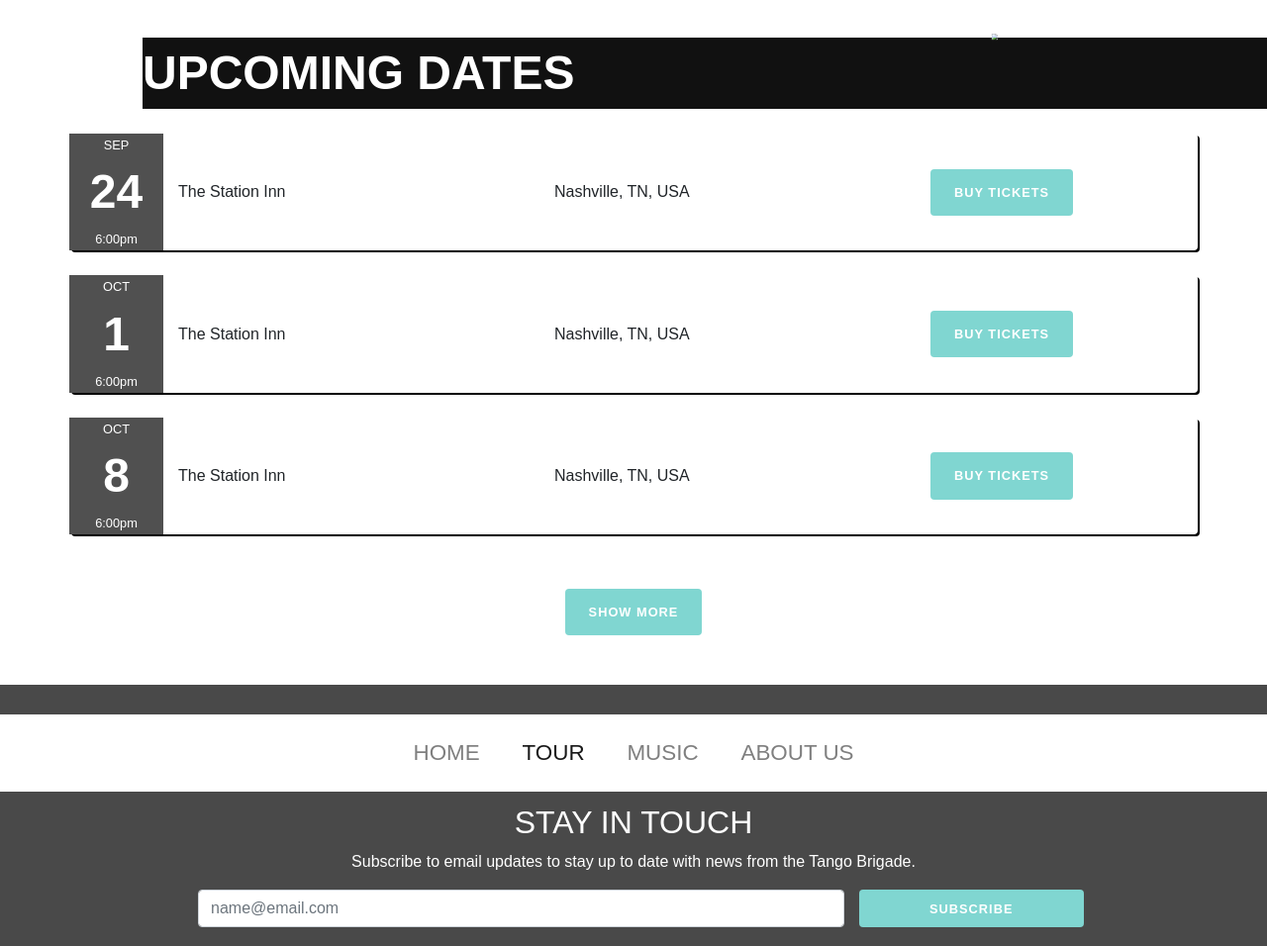
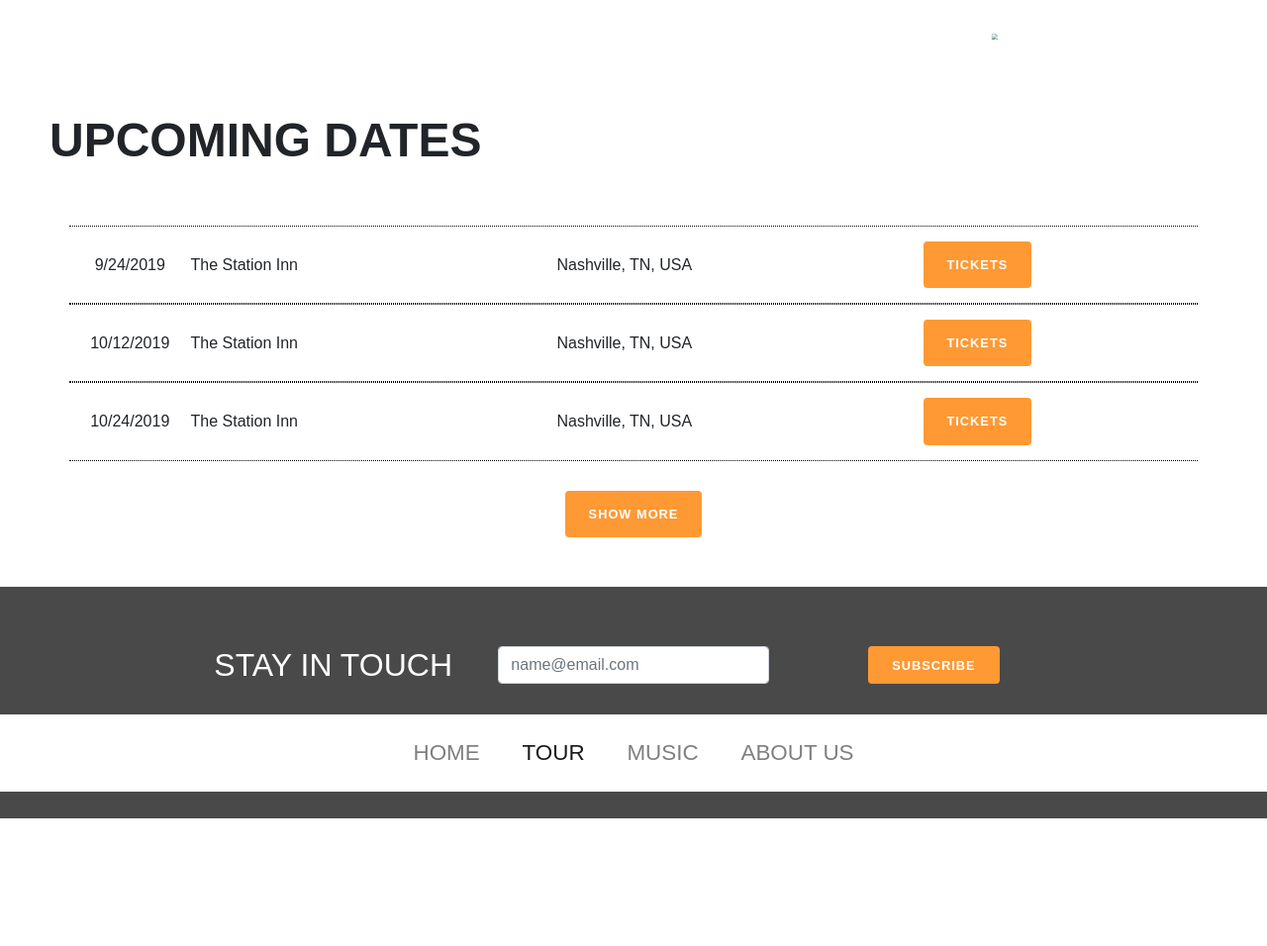
Before and after one commit to kelsey-21/starjets, a plain HTML site: page tour.html in a window 1280 px wide. Shown: the whole page at 99% size. After the commit the page ends 832 px from the top, so only its background shows below. Drawn offline with nearby package versions, Linux system fonts and the light colour scheme.

Commit message:
fixes to tour pages

```diff
--- a/main.css
+++ b/main.css
@@ -222,20 +222,13 @@ TOUR
 #tour-dates {
     margin: auto;
     width: auto;
-
 }
 
 .tour {
-    margin-top: 25px;
-    margin-bottom: 25px;
     background-color: white;
-    border-radius: 4px 4px 4px 4px;
-    box-shadow: 2px 2px black;
-}
-
-.date-zone {
-    color: white;
-    background-color: #505050;
+    border-top: 1px dotted black;
+    border-bottom: 1px dotted black;
+    padding: 15px;
 }
 
 .date-zone-row {
@@ -245,14 +238,8 @@ TOUR
 }
 
 .month, .time {
-    font-size: 0.8em;
     margin-top: 2px;
     margin-bottom: 2px;
-}
-
-.day {
-    font-size: 3em;
-    font-weight: bold;
 }
 
 .center {
@@ -262,10 +249,7 @@ TOUR
 #upcoming {
     font-size: 3em;
     font-weight: bold;
-    color: white;
-    margin-left: 3em;
-    margin-top: -50px;
-    margin-bottom: 20px;
+    margin: 50px;
 }
 
 .btn {
@@ -282,16 +266,16 @@ TOUR
 }
 
 .btn-primary {
-    background: #80d6d1;
+    background: #ff9934;
     color: #ffffff;
 }
 
 .btn-primary:hover, .btn-primary:focus, .btn-primary:active, .btn-primary.active, .open > .dropdown-toggle.btn-primary {
-    background: #57c9c3;
+    background: #ff9934;
 }
 
 .btn-primary:active, .btn-primary.active {
-    background: #007299;
+    background: #ff9934;
     box-shadow: none;
 }
 
@@ -305,11 +289,11 @@ TOUR
     background-color: rgba(0, 0, 0, 0.712); /* Black w/opacity/see-through */
     color: white;
     margin: auto;
-    padding: 40px 200px;
+    padding: 20px 200px;
 }
 
 #border-nav {
-    padding: 80px 160px;
+    padding: 50px 160px;
     background-color: rgb(0,0,0); /* Fallback color */
     background-color: rgba(0, 0, 0, 0.712); /* Black w/opacity/see-through */
 }
--- a/main.js
+++ b/main.js
@@ -31,25 +31,19 @@ const bandMembers = [
 //////////////////////
 tourDates = [
     {
-        month: 'SEP',
-        day: '24',
-        time: '6:00pm',
+        date: '9/24/2019',
         venue: 'The Station Inn',
         location: 'Nashville, TN, USA',
         linkToTickets: 'https://www.ticketmaster.com/',
     },
     {
-        month: 'OCT',
-        day: '1',
-        time: '6:00pm',
+        date: '10/12/2019',
         venue: 'The Station Inn',
         location: 'Nashville, TN, USA',
         linkToTickets: 'https://www.ticketmaster.com/',
     },
     {
-        month: 'OCT',
-        day: '8',
-        time: '6:00pm',
+        date: '10/24/2019',
         venue: 'The Station Inn',
         location: 'Nashville, TN, USA',
         linkToTickets: 'https://www.ticketmaster.com/',
@@ -58,25 +52,19 @@ tourDates = [
 
 moreTourDates = [
     {
-        month: 'OCT',
-        day: '15',
-        time: '6:00pm',
+        date: '10/31/2019',
         venue: 'The Station Inn',
         location: 'Nashville, TN, USA',
         linkToTickets: 'https://www.ticketmaster.com/',
     },
     {
-        month: 'OCT',
-        day: '22',
-        time: '6:00pm',
+        date: '11/14/2019',
         venue: 'The Station Inn',
         location: 'Nashville, TN, USA',
         linkToTickets: 'https://www.ticketmaster.com/',
     },
     {
-        month: 'OCT',
-        day: '29',
-        time: '6:00pm',
+        date: '12/21/2019',
         venue: 'The Station Inn',
         location: 'Nashville, TN, USA',
         linkToTickets: 'https://www.ticketmaster.com/',
@@ -119,6 +107,12 @@ const starjetsAlbums = [
         albumYear: 'Jan 21 2016',
         songs: [],
     },
+    {
+        albumArt: './images/album-art6.jpg',
+        albumTitle: 'Starjets',
+        albumYear: 'Feb 21 2012',
+        songs: [],
+    },
 ];
 
 // PRINT TO DOM
@@ -135,13 +129,11 @@ const tourDatePrinter = (tourArr) => {
         tourCard += `
         <div class="tour row d-flex align-items-center">
             <div class="date-zone col-1">
-                <div class="row date-zone-row month">${tourArr[i].month}</div>
-                <div class="row date-zone-row day">${tourArr[i].day}</div>
-                <div class="row date-zone-row time">${tourArr[i].time}</div>
+                <div class="row date-zone-row month">${tourArr[i].date}</div>
             </div>
             <div class="col-4 venue">${tourArr[i].venue}</div>
             <div class="col-4 location">${tourArr[i].location}</div>
-            <div class="col-2 button"><a href="${tourArr[i].linkToTickets}" target="_blank" class="btn btn-primary">BUY TICKETS</a></div>
+            <div class="col-2 button"><a href="${tourArr[i].linkToTickets}" target="_blank" class="btn btn-primary">TICKETS</a></div>
         </div>
         `
     }
@@ -183,15 +175,17 @@ const printMessage = () => {
 
 const printEmailForm = () => {
     let emailString = `
-    <div>
-    <h2>STAY IN TOUCH</h2>
-    <P>Subscribe to email updates to stay up to date with news from the Tango Brigade.</P>
-    <form class="row">
-        <div class="form-group col-9">
-          <input type="email" class="form-control" id="exampleInputEmail1" aria-describedby="emailHelp" placeholder="name@email.com">
+    <div class="row">
+        <div class="col">
+            <h2>STAY IN TOUCH</h2>
         </div>
-        <button type="button" id="subscribe" class="col-3 btn btn-primary">SUBSCRIBE</button>
-    </form>
+        <div class="form-group col">
+            <input type="email" class="form-control" id="exampleInputEmail1" aria-describedby="emailHelp" placeholder="name@email.com">
+        </div>
+        <div class="col">
+            <button type="button" id="subscribe" class="btn btn-primary">SUBSCRIBE</button>
+        </div>
+        </form>
     </div>
     `
     printToDom('email-zone', emailString);
--- a/tour.html
+++ b/tour.html
@@ -17,7 +17,7 @@
             <img class="image hover" src="./images/starjets.gif">
         </a>
     </div>
-    <div class="left" id="upcoming"><p>UPCOMING DATES</p></div>
+    <div id="upcoming"><p>UPCOMING DATES</p></div>
     <div id="tour-dates" class="container"></div>
     <div id="show-me-more" class="container"></div>
     <div id="SMButton" class="center">
```
Also changed, not shown: images/album-art6.jpg (added).
